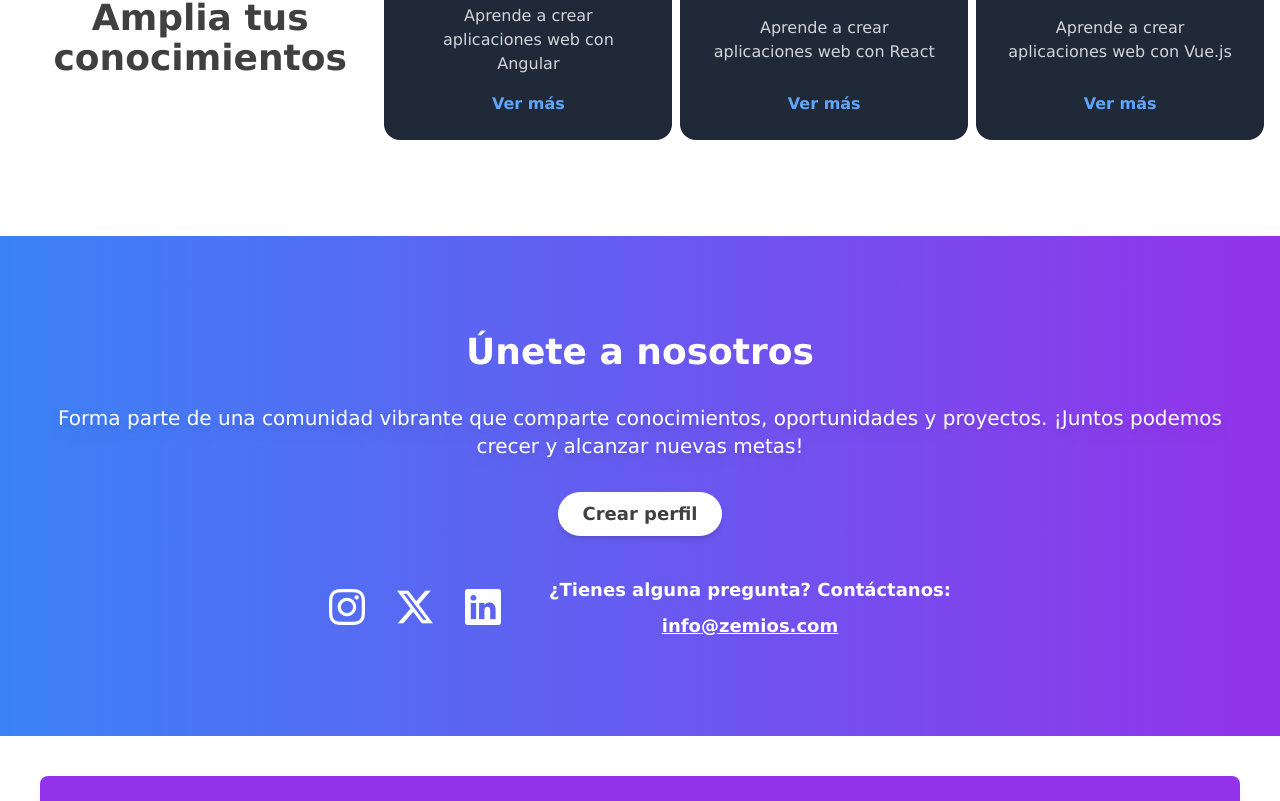
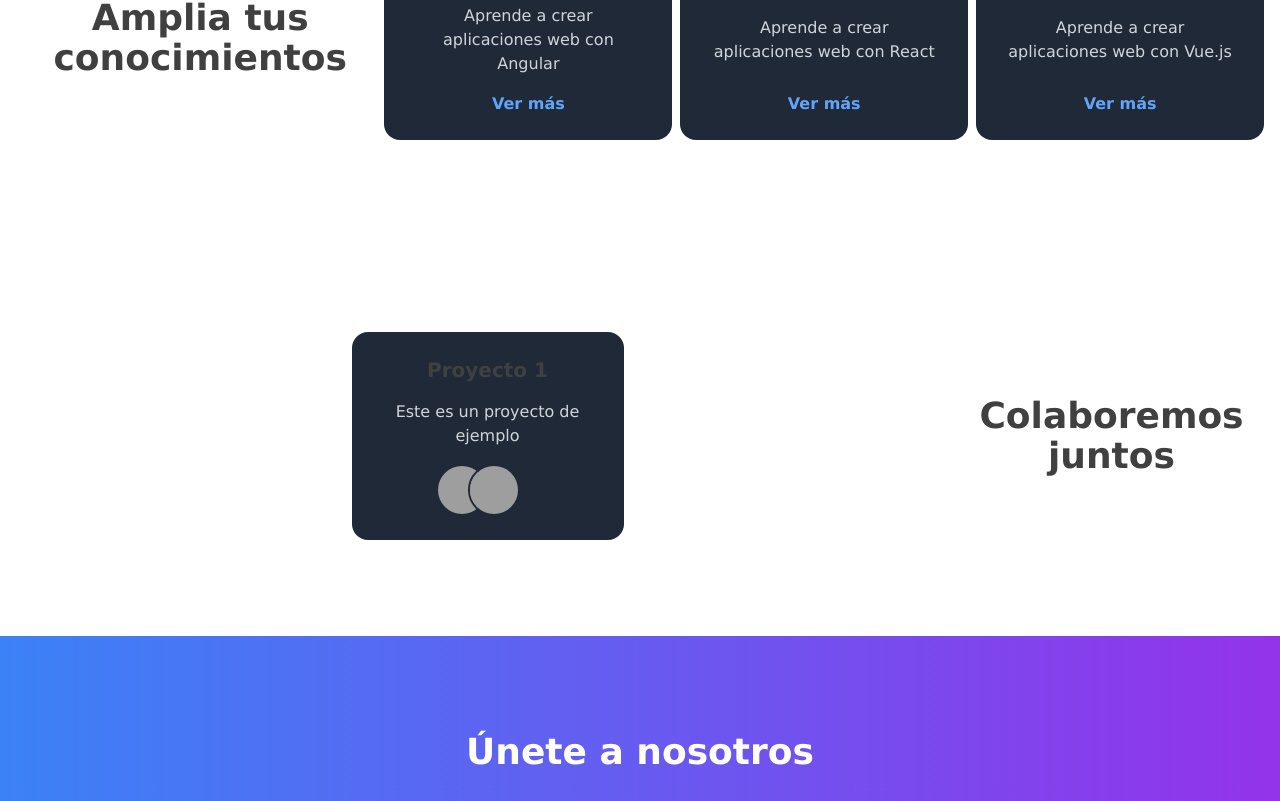
Before and after one commit to eliceoflmov72/Atlas, an Angular app: page / in a window 1280 px wide. Shown: the part 1752-2553 px from the top of the page. Built offline with nearby package versions, Linux system fonts and the light colour scheme; grey boxes are pictures that could not be loaded.

Commit message:
Creating proyects section

```diff
--- a/src/app/pages/home/home.component.html
+++ b/src/app/pages/home/home.component.html
@@ -60,7 +60,8 @@
     </div>
 
     <!-- Principales proyectos y cursos -->
-    <div class="flex flex-col lg:flex-row justify-between items-center py-24 px-4 bg-white">
+    <div class="bg-white">
+        <div class="flex flex-col lg:flex-row justify-between items-center py-24 px-4">
             <h2 class="m-auto text-3xl md:text-4xl font-bold text-neutral-700 text-center mb-8 lg:mb-auto">Amplia tus conocimientos</h2>
             <div class="flex flex-row flex-wrap justify-around gap-2 w-full h-auto">
                 @for (course of lastCourses; track $index) {
@@ -70,6 +71,24 @@
                         <a href="#" class="text-blue-400 hover:underline font-bold">Ver más</a>
                     </div>
                 }
+            </div>
+        </div>
+        <div class="flex flex-col lg:flex-row justify-between items-center py-24 px-4">
+            <div class="flex flex-row flex-wrap justify-around gap-2 w-full h-auto">
+                @for (proyect of lastProyects; track $index) {
+                    <div class=" relative flex flex-col justify-between items-center text-center p-6 bg-gray-800 text-white rounded-2xl transition-all transform">
+                        <img src="https://fastly.picsum.photos/id/975/500/300.jpg?hmac=FvXkBFq0L6vVyBVl0JTLtBX8GCmaJr3CCteIxCKXNuo" class="top-0 rounded-2xl absolute h-full object-cover w-full opacity-0 hover:opacity-100">
+                        <h3 class="text-xl font-bold text-neutral-700 mb-4">{{proyect.title}}</h3>
+                        <p class="text-gray-300 mb-4 w-auto sm:w-56">{{proyect.description}}</p>
+                        <ul class="flex list-none m-0">
+                            @for (collaborator of proyect.collaborators; track $index) {
+                                <li class="text-gray-300 border-2 rounded-full border-gray-800 -ms-5"><img src="{{collaborator.image}}" alt="{{collaborator.name}} photo" class="w-12 h-12 object-cover rounded-full"></li>
+                            }
+                        </ul>
+                    </div>
+                }
+            </div>
+            <h2 class="m-auto text-3xl md:text-4xl font-bold text-neutral-700 text-center mb-8 lg:mb-auto">Colaboremos juntos</h2>
         </div>
     </div>
 
--- a/src/app/pages/home/home.component.ts
+++ b/src/app/pages/home/home.component.ts
@@ -74,4 +74,25 @@ export class HomeComponent {
       color: 'text-green-500'
     }
   ]
+
+  lastProyects = [
+    {
+      title: 'Proyecto 1',
+      description: 'Este es un proyecto de ejemplo',
+      image: 'https://picsum.photos/200/300',
+      URL: 'https://www.google.com',
+      collaborators: [
+        {
+          name: 'Juan',
+          image: 'https://picsum.photos/500/300',
+          url: 'profileURL'
+        },
+        {
+          name: 'Pedro',
+          image: 'https://picsum.photos/800/300',
+          url: 'profileURL'
+        }
+      ]
+    }
+  ]
 }
```
Lines whose indentation alone changed are shown as unchanged.
